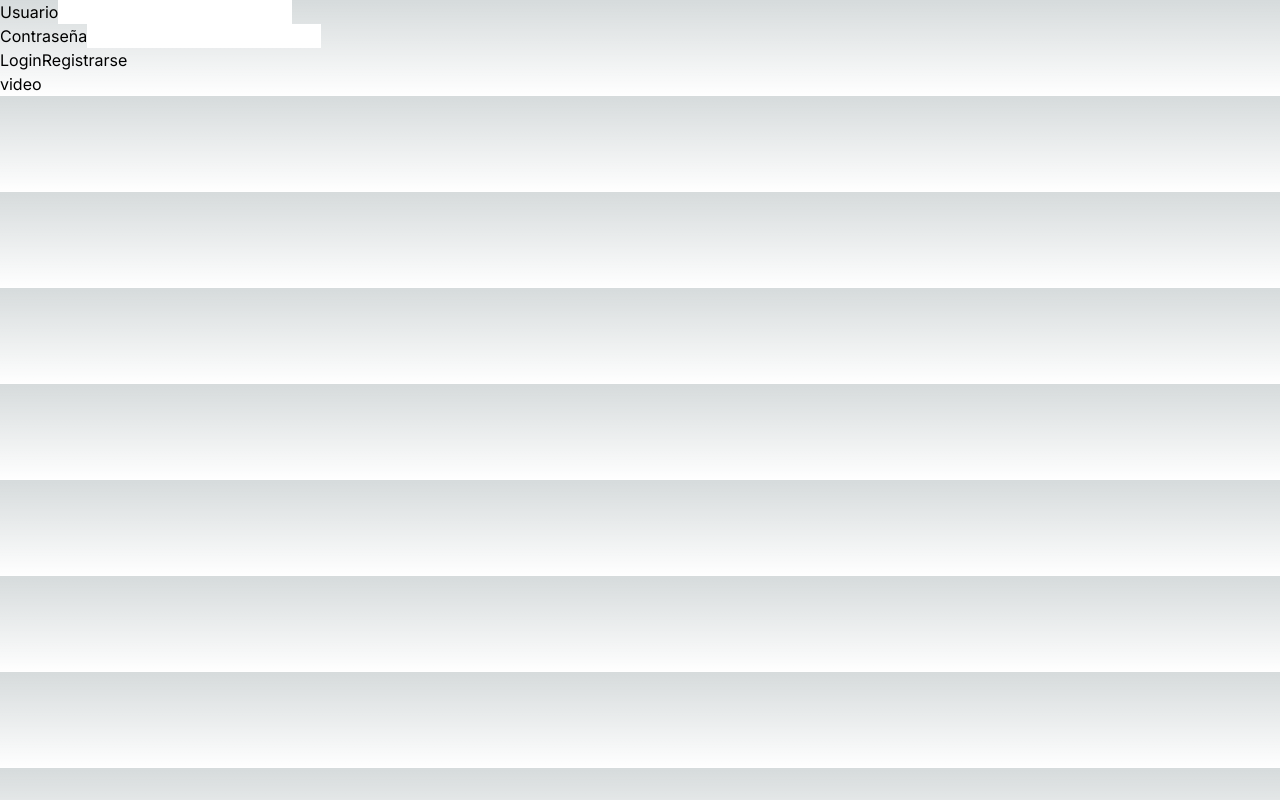
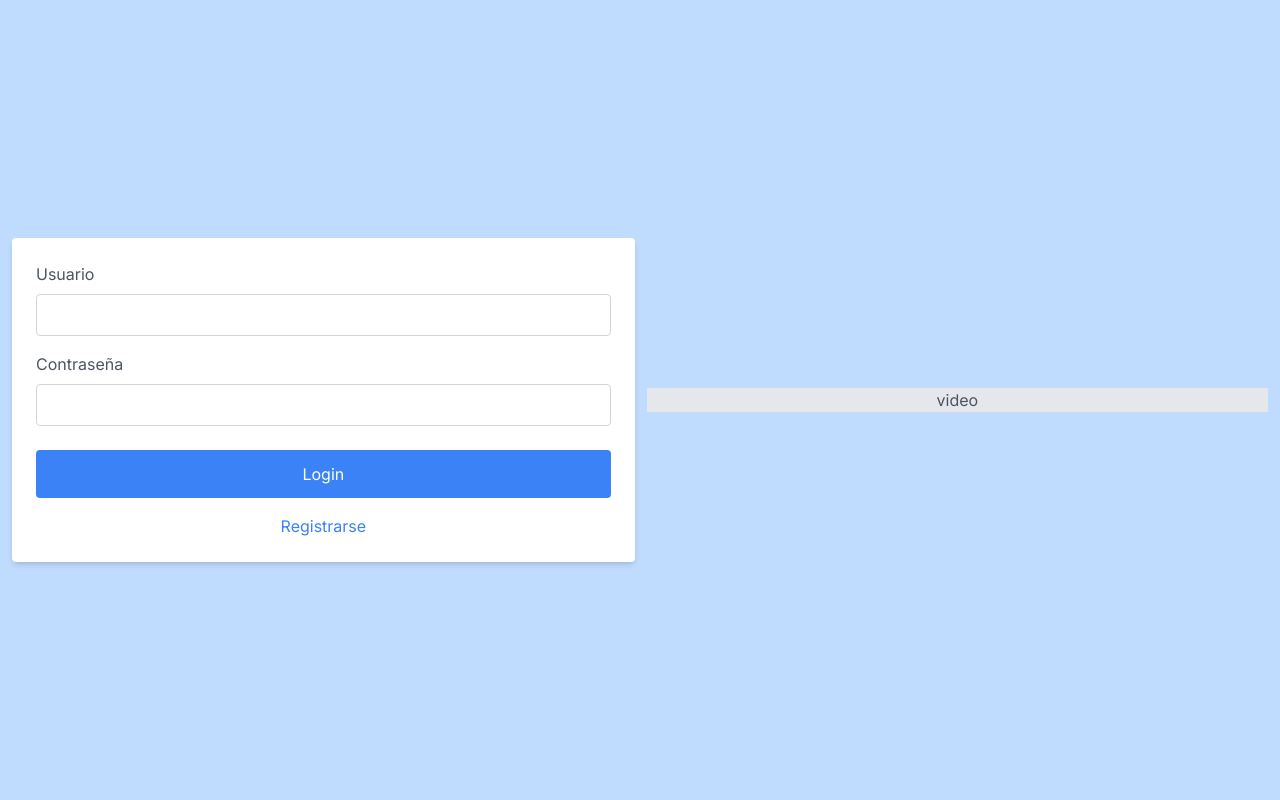
Before and after one commit to oconsl/out-of-time-myb, a Next.js app: page /login-RHF-Ledesma in a window 1280 px wide. Built offline with nearby package versions, Linux system fonts and the light colour scheme.

Commit message:
Se agrega unos estilos basicos al login

```diff
--- a/src/app/login-RHF-Ledesma/page.jsx
+++ b/src/app/login-RHF-Ledesma/page.jsx
@@ -10,13 +10,15 @@ export default function LoginPage() {
   } = useForm();
   const onSubmit = (data) => {
     //Aqui va la funcion que manda los datos al backend
-    console.log(data)
+    console.log(data);
   };
   return (
-    <>
-      <form onSubmit={handleSubmit(onSubmit)}>
-        <label>
-          Usuario
+    <section className="flex flex-col md:flex-row justify-center items-center min-h-screen bg-blue-200">
+      <form
+        onSubmit={handleSubmit(onSubmit)}
+        className="mx-3 bg-white p-6 rounded shadow-md w-11/12 md:w-1/2"
+      >
+        <label className="block mb-2 text-gray-600">Usuario</label>
         <input
           type="text"
           name="username"
@@ -24,38 +26,48 @@ export default function LoginPage() {
             required: "Ingresa un nombre de usuario",
             maxLength: {
               value: 20,
-                message: "Maximo 20 caracteres!",
+              message: "Máximo 20 caracteres",
             },
           })}
+          className="w-full p-2 border border-gray-300 rounded focus:outline-none focus:border-blue-400"
         />
-          <p className="text-danger">{errors.username?.message}</p>
-        </label>
-        <label>
-          Contraseña
+        <p className="text-red-500">{errors.username?.message}</p>
+
+        <label className="block mt-4 mb-2 text-gray-600">Contraseña</label>
         <input
           type="password"
           name="password"
           {...register("password", {
-              required: "Ingrese su contraseña",
+            required: "Ingresa tu contraseña",
             maxLength: {
               value: 16,
-                message: "Maximo 16 caracteres",
+              message: "Máximo 16 caracteres",
             },
             pattern: {
               value: /^(?=.*[A-Z])(?=.*\d).+$/,
               message:
-                  "La contraseña debe contener al menos una mayuscula y un numero",
+                "La contraseña debe contener al menos una mayúscula y un número",
             },
           })}
+          className="w-full p-2 border border-gray-300 rounded focus:outline-none focus:border-blue-400"
         />
-          <p className="text-danger">{errors.password?.message}</p>
-        </label>
-        <button>Login</button>
-        <Link href={"/sign-up"}>Registrarse</Link>
+        <p className="text-red-500">{errors.password?.message}</p>
+
+        <button className="w-full mt-6 bg-blue-500 text-white p-3 rounded hover:bg-blue-600 focus:outline-none focus:ring-2 focus:ring-blue-200">
+          Login
+        </button>
+        <Link
+          href={"/sign-up"}
+          className="block text-center mt-4 text-blue-500 hover:text-blue-600"
+        >
+          Registrarse
+        </Link>
       </form>
-      <section>
-        <p>video</p>
+      <aside className="me-3 hidden md:block w-1/2">
+        <div className="h-full bg-gray-200 flex items-center justify-center">
+          <p className="text-gray-600">video</p>
+        </div>
+      </aside>
     </section>
-    </>
   );
 }
```
Lines whose indentation alone changed are shown as unchanged.
